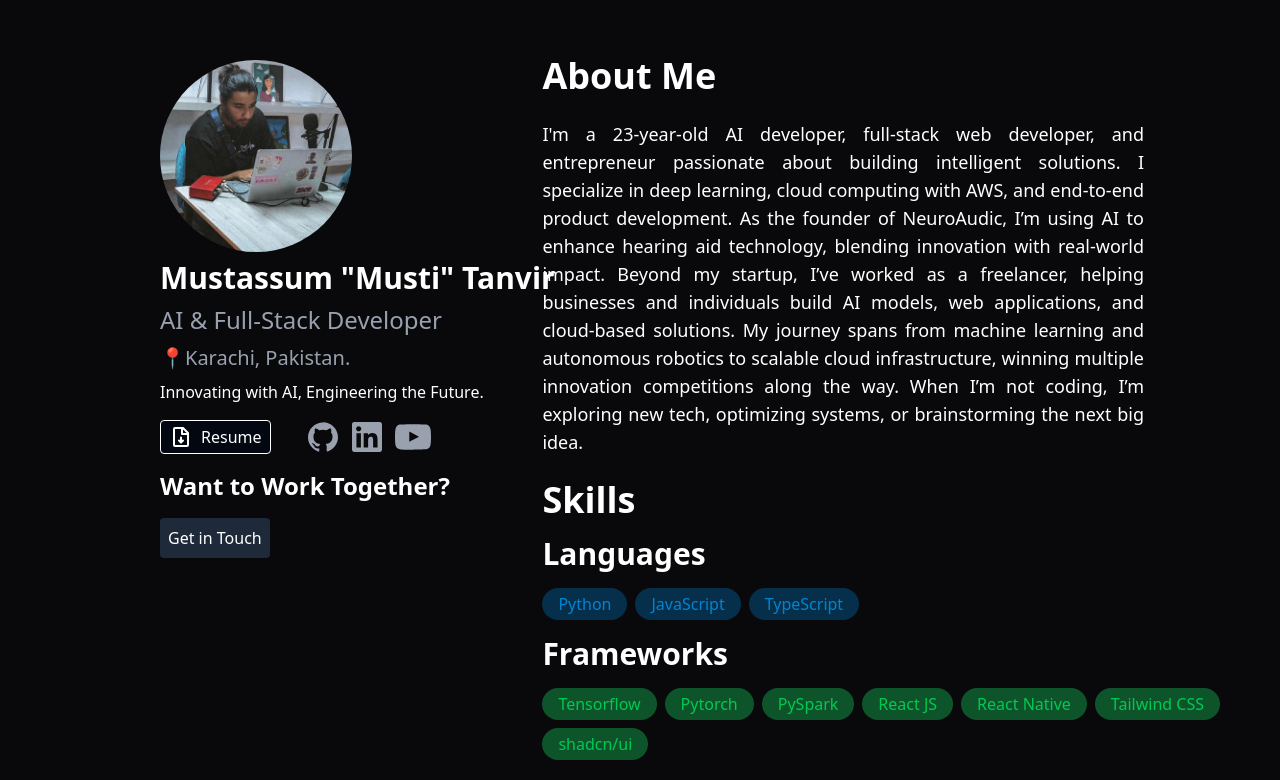
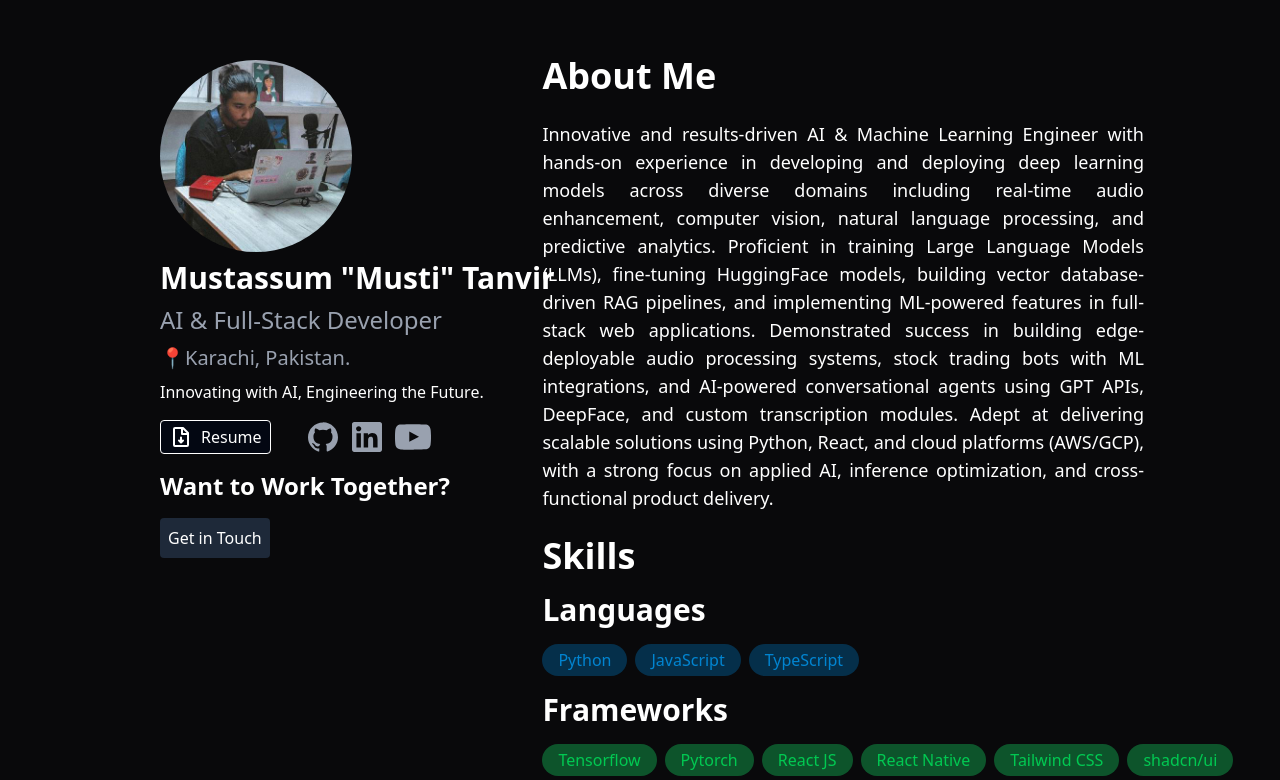
Before and after one commit to imustitanveer/personal-portfolio-website, a React (Vite) app: page / in a window 1280 px wide. Shown: the top 780 px of the page. Built offline with nearby package versions, Linux system fonts and the light colour scheme.

Commit message:
updated resume

```diff
--- a/src/About.jsx
+++ b/src/About.jsx
@@ -19,7 +19,7 @@ function About() {
   return (
     <>
      <h1 className='text-4xl text-white font-bold'>About Me</h1>
-            <p className='text-lg text-white text-justify py-6 lg:pe-30'>I'm a 23-year-old AI developer, full-stack web developer, and entrepreneur passionate about building intelligent solutions. I specialize in deep learning, cloud computing with AWS, and end-to-end product development. As the founder of NeuroAudic, I’m using AI to enhance hearing aid technology, blending innovation with real-world impact. Beyond my startup, I’ve worked as a freelancer, helping businesses and individuals build AI models, web applications, and cloud-based solutions. My journey spans from machine learning and autonomous robotics to scalable cloud infrastructure, winning multiple innovation competitions along the way. When I’m not coding, I’m exploring new tech, optimizing systems, or brainstorming the next big idea.</p>
+            <p className='text-lg text-white text-justify py-6 lg:pe-30'>Innovative and results-driven AI & Machine Learning Engineer with hands-on experience in developing and deploying deep learning models across diverse domains including real-time audio enhancement, computer vision, natural language processing, and predictive analytics. Proficient in training Large Language Models (LLMs), fine-tuning HuggingFace models, building vector database-driven RAG pipelines, and implementing ML-powered features in full-stack web applications. Demonstrated success in building edge-deployable audio processing systems, stock trading bots with ML integrations, and AI-powered conversational agents using GPT APIs, DeepFace, and custom transcription modules. Adept at delivering scalable solutions using Python, React, and cloud platforms (AWS/GCP), with a strong focus on applied AI, inference optimization, and cross-functional product delivery.</p>
 
             {/* Skills */}
             <h1 className='text-4xl text-white font-bold'>Skills</h1>
@@ -35,7 +35,6 @@ function About() {
             <div className='flex flex-row gap-2 flex-wrap'>
               <h1 className='bg-green-900 py-1 px-4 text-green-500 rounded-full'>Tensorflow</h1>
               <h1 className='bg-green-900 py-1 px-4 text-green-500 rounded-full'>Pytorch</h1>
-              <h1 className='bg-green-900 py-1 px-4 text-green-500 rounded-full'>PySpark</h1>
               <h1 className='bg-green-900 py-1 px-4 text-green-500 rounded-full'>React JS</h1>
               <h1 className='bg-green-900 py-1 px-4 text-green-500 rounded-full'>React Native</h1>
               <h1 className='bg-green-900 py-1 px-4 text-green-500 rounded-full'>Tailwind CSS</h1>
```
Also changed, not shown: 1 other file (tests, documents, lock files or other folders).
